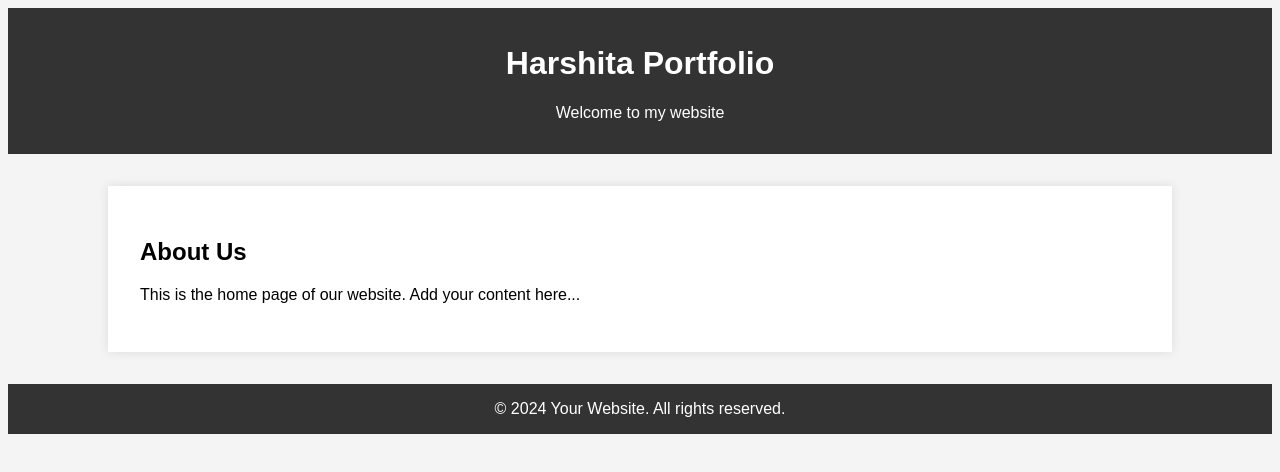
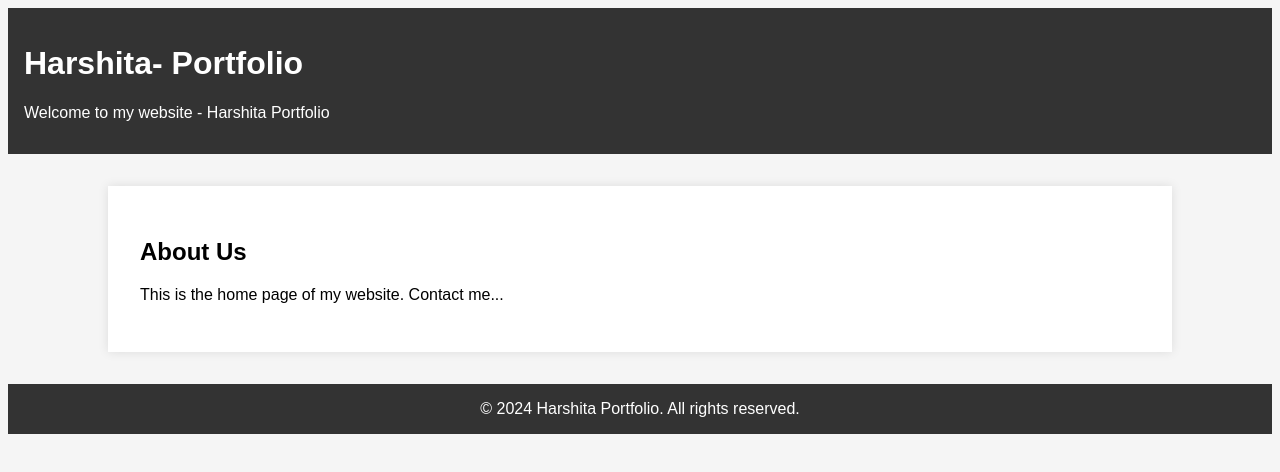
Before and after one commit to harshu2210/toolsasssignment, a plain HTML site: page index.html in a window 1280 px wide. Drawn offline with Linux system fonts and the light colour scheme.

Commit message:
Update index.html

```diff
--- a/index.html
+++ b/index.html
@@ -9,15 +9,15 @@
         body {
             font-family: Arial, sans-serif;
             margin: 5;
-            padding: 10;
-            background-color: #f4f4f4;
+            padding: 15;
+            background-color: #f5f5f5;
         }
 
         header {
             background-color: #333;
             color: #fff;
             padding: 1em;
-            text-align: center;
+            text-align: left;
         }
 
         section {
@@ -39,17 +39,17 @@
 
 <body>
     <header>
-        <h1>Harshita Portfolio</h1>
-        <p>Welcome to my website</p>
+        <h1>Harshita- Portfolio</h1>
+        <p>Welcome to my website - Harshita Portfolio</p>
     </header>
 
     <section>
         <h2>About Us</h2>
-        <p>This is the home page of our website. Add your content here...</p>
+        <p>This is the home page of my website. Contact me...</p>
     </section>
 
     <footer>
-        &copy; 2024 Your Website. All rights reserved.
+        &copy; 2024 Harshita Portfolio. All rights reserved.
     </footer>
 </body>
 
```
